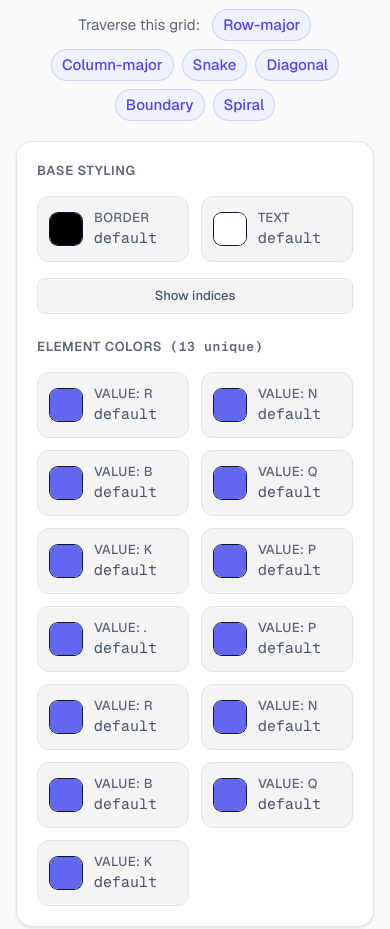
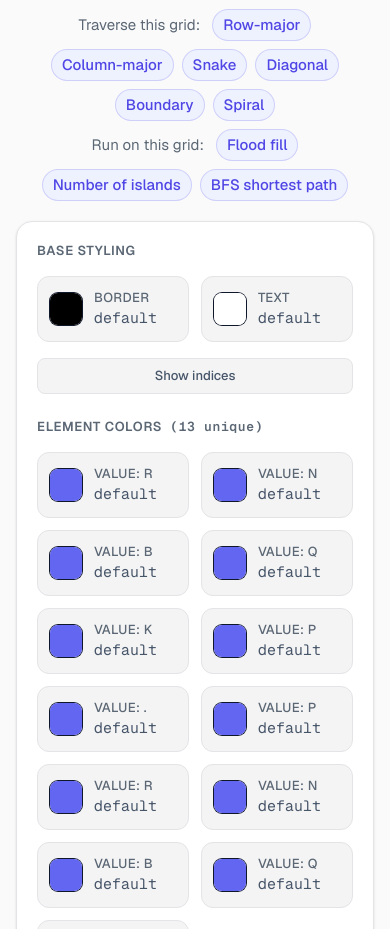
Before and after one commit to salsadsid/visualizer, a Next.js app: page /data-structures/arrays in a window 390 px wide. Shown: the part 1000-1929 px from the top of the page. Built offline with nearby package versions, Linux system fonts and the light colour scheme; no server answers.

Commit message:
feat(arrays): link the grid algorithms from the grid

```diff
--- a/src/app/data-structures/arrays/traversal/page.jsx
+++ b/src/app/data-structures/arrays/traversal/page.jsx
@@ -168,7 +168,15 @@ export default function TraversalOverviewPage() {
                     </p>
                     <p>
                         Each page keeps your grid when you switch, so try one grid in all six
-                        orders and compare the visit numbers.
+                        orders and compare the visit numbers. When the orders feel familiar,
+                        the same grid is waiting on the{" "}
+                        <Link
+                            href={TOOLS.grid.path}
+                            className="text-accent hover:text-accent-hover font-medium"
+                        >
+                            grid algorithm pages
+                        </Link>
+                        : flood fill, number of islands and BFS shortest path.
                     </p>
                 </ExplainerSection>
 
--- a/src/components/array/ArrayVisualizer.jsx
+++ b/src/components/array/ArrayVisualizer.jsx
@@ -9,8 +9,9 @@ import { PRESETS, formatMatrix } from "@/lib/array/presets";
 import { parseInput } from "@/lib/array/parser";
 import TrackedLink from "@/components/analytics/TrackedLink";
 import { TRAVERSAL_LIST } from "@/lib/array/traversals";
+import { GRID_ALGORITHM_LIST } from "@/lib/array/gridAlgorithms";
 import { decodeGrid, encodeGrid } from "@/lib/share";
-import { TOOLS, traversalPageFor } from "@/lib/catalog";
+import { TOOLS, gridPageFor, traversalPageFor } from "@/lib/catalog";
 import { track } from "@/lib/analytics";
 import { siteConfig } from "@/lib/site";
 
@@ -129,6 +130,28 @@ export default function ArrayVisualizer() {
             )}
 
             {hasData && (
+                <nav
+                    aria-label="Run on this grid"
+                    className="mt-2 flex flex-wrap items-center justify-center sm:justify-start gap-x-2 gap-y-2 text-sm"
+                >
+                    <span className="text-subtle mr-1">Run on this grid:</span>
+                    {GRID_ALGORITHM_LIST.map((a) => (
+                        <TrackedLink
+                            key={a.key}
+                            href={`${gridPageFor(a.key).path}${gridHash}`}
+                            scroll={false}
+                            onClick={() => window.scrollTo(0, 0)}
+                            event="tool_open"
+                            params={{ tool: "grid", algo: a.key, from: "arrays" }}
+                            className="px-2.5 py-1 rounded-full bg-accent-soft border border-accent/20 font-medium text-accent hover:bg-accent/15 transition-colors focus-ring"
+                        >
+                            {a.label}
+                        </TrackedLink>
+                    ))}
+                </nav>
+            )}
+
+            {hasData && (
                 <div className="mt-5">
                     <ColorSettings
                         matrix={matrix}
```
